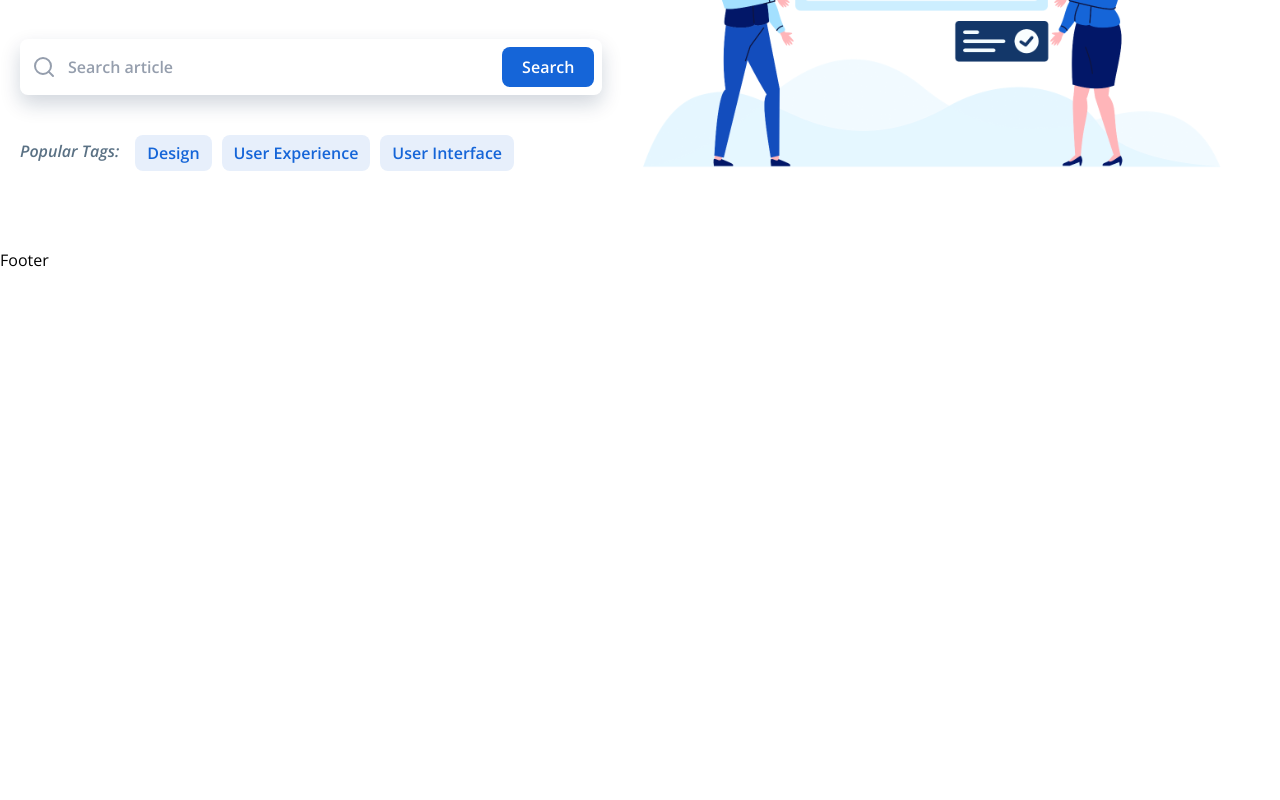
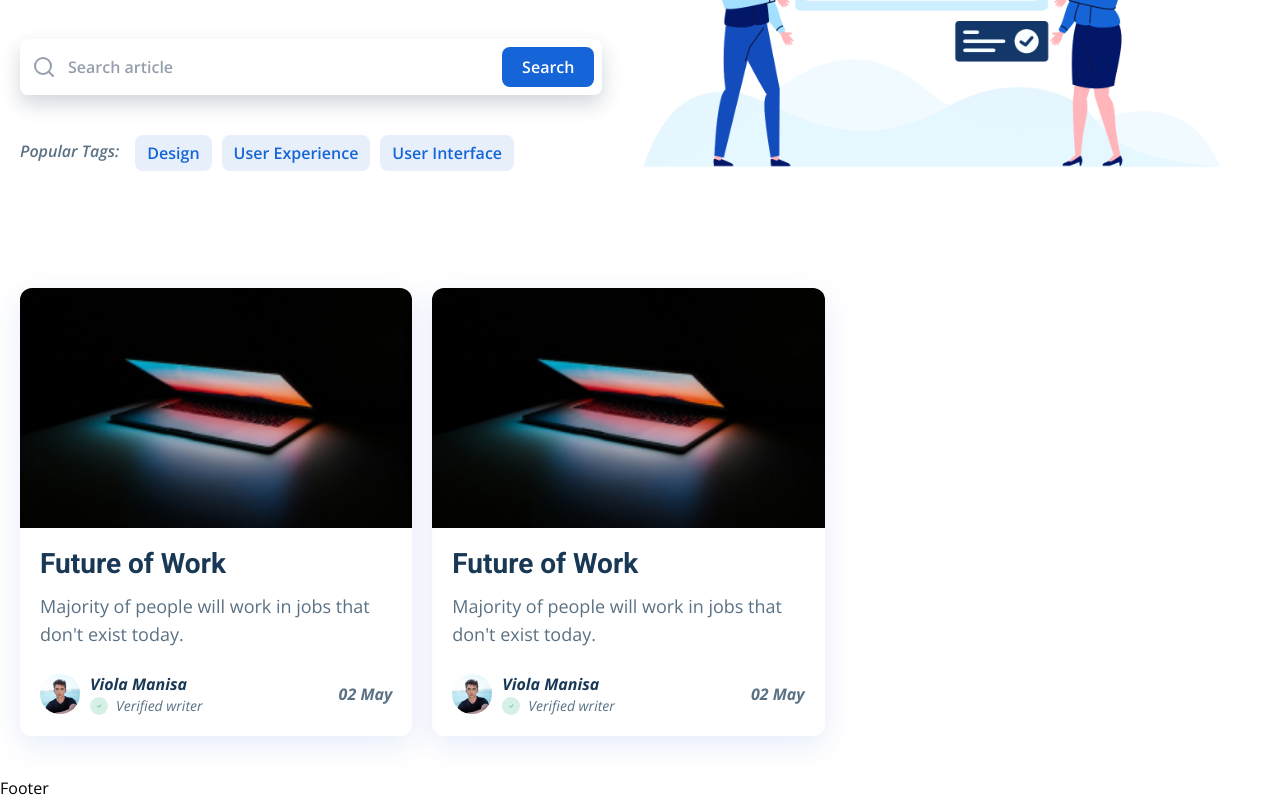
Before and after one commit to ACondori95/frontend-blog-app, a React (Create React App) app: page / in a window 1280 px wide. Shown: the part 361-1161 px from the top of the page. Before the commit the page ends 800 px from the top, so only its background shows below. Built offline with nearby package versions, Linux system fonts and the light colour scheme.

Commit message:
Article Card Component

```diff
--- /dev/null
+++ b/src/components/ArticleCard.jsx
@@ -0,0 +1,52 @@
+import React from "react";
+import {BsCheckLg} from "react-icons/bs";
+
+import {images} from "../constants";
+
+const ArticleCard = ({className}) => {
+  return (
+    <div
+      className={`rounded-xl overflow-hidden shadow-[rgba(7,_65,_210,_0.1)_0px_9px_30px] ${className}`}>
+      <img
+        src={images.Post1Image}
+        alt='title'
+        className='w-full object-cover object-center h-auto md:h-52 lg:h-48 xl:h-60'
+      />
+      <div className='p-5'>
+        <h2 className='font-roboto font-bold text-xl text-dark-soft md:text-2xl lg:text-[28px]'>
+          Future of Work
+        </h2>
+        <p className='text-dark-light mt-3 text-sm md:text-lg'>
+          Majority of people will work in jobs that don't exist today.
+        </p>
+        <div className='flex justify-between flex-nowrap items-center mt-6'>
+          <div className='flex items-center gap-x-2 md:gap-x-2.5'>
+            <img
+              src={images.PostProfileImage}
+              alt='post profile'
+              className='w-9 h-9 md:w-10 md:h-10'
+            />
+            <div className='flex flex-col'>
+              <h4 className='font-bold italic text-dark-soft text-sm md:text-base'>
+                Viola Manisa
+              </h4>
+              <div className='flex items-center gap-x-2'>
+                <span className='bg-[#36B37E] w-fit bg-opacity-20 p-1.5 rounded-full'>
+                  <BsCheckLg className='w-1.5 h-1.5 text-[#36B37E]' />
+                </span>
+                <span className='italic text-dark-light text-xs md:text-sm'>
+                  Verified writer
+                </span>
+              </div>
+            </div>
+          </div>
+          <span className='font-bold text-dark-light italic text-sm md:text-base'>
+            02 May
+          </span>
+        </div>
+      </div>
+    </div>
+  );
+};
+
+export default ArticleCard;
--- a/src/components/Header.jsx
+++ b/src/components/Header.jsx
@@ -70,7 +70,7 @@
   };
 
   return (
-    <section className='sticky top-0 left-0 right-0 z-50'>
+    <section className='sticky top-0 left-0 right-0 z-50 bg-white'>
       <header className='container mx-auto px-5 flex justify-between py-4 items-center'>
         <div>
           <img className='w-16' src={images.Logo} alt='logo' />
--- a/src/constants/images.js
+++ b/src/constants/images.js
@@ -1,6 +1,8 @@
 import Logo from "../assets/Logo.svg";
 import HeroImage from "../assets/HeroImage.svg";
+import Post1Image from "../assets/posts/post1.jpg";
+import PostProfileImage from "../assets/posts/post-profile.svg";
 
-const images = {Logo, HeroImage};
+const images = {Logo, HeroImage, Post1Image, PostProfileImage};
 
 export default images;
--- a/src/pages/home/HomePage.jsx
+++ b/src/pages/home/HomePage.jsx
@@ -1,11 +1,13 @@
 import React from "react";
 import MainLayout from "../../components/MainLayout";
 import Hero from "./container/Hero";
+import Articles from "./container/Articles";
 
 const HomePage = () => {
   return (
     <MainLayout>
       <Hero />
+      <Articles />
     </MainLayout>
   );
 };
--- /dev/null
+++ b/src/pages/home/container/Articles.jsx
@@ -0,0 +1,14 @@
+import React from "react";
+
+import ArticleCard from "../../../components/ArticleCard";
+
+const Articles = () => {
+  return (
+    <section className='container mx-auto flex flex-wrap md:gap-x-5 gap-y-5 px-5 py-10'>
+      <ArticleCard className='w-full md:w-[calc(50%-20px)] lg:w-[calc(33.33%-21px)]' />
+      <ArticleCard className='w-full md:w-[calc(50%-20px)] lg:w-[calc(33.33%-21px)]' />
+    </section>
+  );
+};
+
+export default Articles;
--- a/src/pages/home/container/Hero.jsx
+++ b/src/pages/home/container/Hero.jsx
@@ -6,15 +6,15 @@
   return (
     <section className='container mx-auto flex flex-col px-5 py-5 lg:flex-row'>
       <div className='mt-10 lg:w-1/2'>
-        <h1 className='font-roboto text-3xl text-center font-bold text-dark-soft md:text-5xl lg:text-left lg:max-w-[540px]'>
+        <h1 className='font-roboto text-3xl text-center font-bold text-dark-soft md:text-5xl lg:text-4xl xl:text-5xl lg:text-left lg:max-w-[540px]'>
           Read the most interesting articles
         </h1>
-        <p className='text-dark-light mt-4 text-center md:text-xl lg:text-left'>
+        <p className='text-dark-light mt-4 text-center md:text-xl lg:text-base xl:text-xl lg:text-left'>
           Lorem ipsum, dolor sit amet consectetur adipisicing elit. Eaque,
           distinctio officia quis eveniet aspernatur ad, repudiandae vero modi
           dolorem omnis pariatur, labore amet sapiente aut?
         </p>
-        <div className='flex flex-col gap-y-2.5 mt-10 relative'>
+        <div className='flex flex-col gap-y-2.5 mt-10 lg:mt-6 xl:mt-10 relative'>
           <div className='relative'>
             <FiSearch className='absolute left-3 top-1/2 -translate-y-1/2 w-6 h-6 text-[#959EAD]' />
             <input
@@ -28,10 +28,10 @@
           </button>
         </div>
         <div className='flex mt-4 flex-col lg:flex-row lg:items-start lg:flex-nowrap lg:gap-x-4 lg:mt-7'>
-          <span className='text-dark-light font-semibold italic mt-2 lg:mt-4'>
+          <span className='text-dark-light font-semibold italic mt-2 lg:mt-4 lg:text-sm xl:text-base'>
             Popular Tags:
           </span>
-          <ul className='flex flex-wrap gap-x-2.5 gap-y-2.5 mt-3'>
+          <ul className='flex flex-wrap gap-x-2.5 gap-y-2.5 mt-3 lg:text-sm xl:text-base'>
             <li className='rounded-lg bg-primary bg-opacity-10 px-3 py-1.5 text-primary font-semibold'>
               Design
             </li>
```
